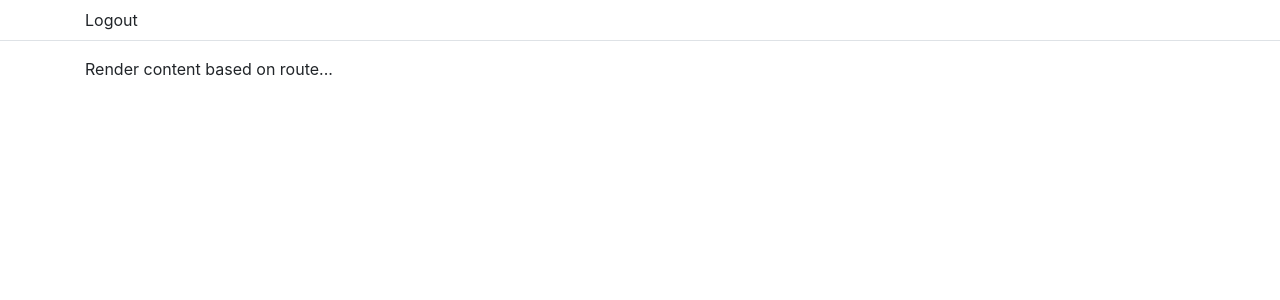
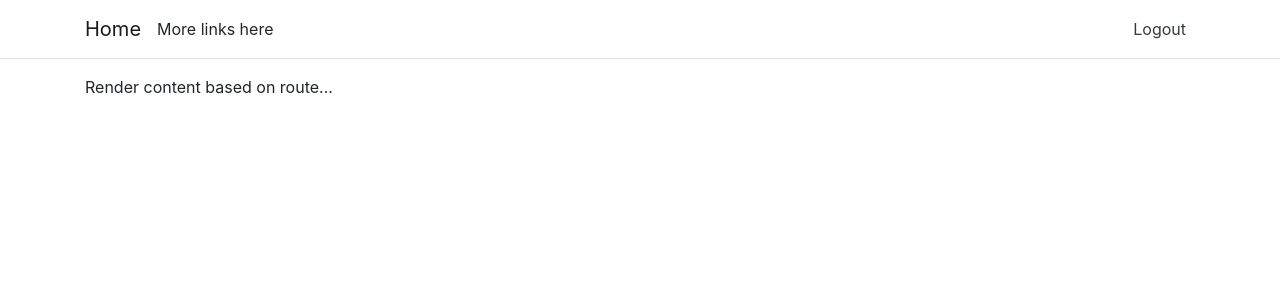
Before and after one commit to paulbulman/parking-website, a React (Create React App) app: page / in a window 1280 px wide. Both pictures are taken after typing "name@example.com", "Sample123" into the empty fields and a click on the button "Log in". Shown: the top 300 px of the page. Built offline with nearby package versions, Linux system fonts and the light colour scheme; no server answers.

Commit message:
Create basic navigation bar

```diff
--- a/package.json
+++ b/package.json
@@ -8,6 +8,7 @@
     "react": "^16.12.0",
     "react-dom": "^16.12.0",
     "react-redux": "^7.1.3",
+    "react-router-dom": "^5.1.2",
     "react-scripts": "3.3.0",
     "redux": "^4.0.5",
     "redux-thunk": "^2.3.0"
--- a/src/components/header/AuthenticatedHeader.js
+++ b/src/components/header/AuthenticatedHeader.js
@@ -1,5 +1,23 @@
 import React from "react";
+import Logout from "./Logout";
+import Home from "./Home";
 
-const AuthenticatedHeader = () => <div>Logout</div>;
+const AuthenticatedHeader = () => (
+  <>
+    <Home />
+    <div className="navbar-collapse collapse d-sm-inline-flex flex-sm-row-reverse">
+      <ul className="navbar-nav">
+        <li className="nav-item">
+          <Logout />
+        </li>
+      </ul>
+      <ul className="navbar-nav flex-grow-1">
+          <li className="nav-item">
+              More links here
+          </li>
+      </ul>
+    </div>
+  </>
+);
 
 export default AuthenticatedHeader;
--- /dev/null
+++ b/src/components/header/Home.js
@@ -0,0 +1,10 @@
+import React from "react";
+import { Link } from "react-router-dom";
+
+const Home = () => (
+  <Link className="navbar-brand" to="/">
+    Home
+  </Link>
+);
+
+export default Home;
--- a/src/components/header/UnauthenticatedHeader.js
+++ b/src/components/header/UnauthenticatedHeader.js
@@ -1,5 +1,6 @@
 import React from "react";
+import Home from "./Home";
 
-const UnauthenticatedHeader = () => <div>Home</div>;
+const UnauthenticatedHeader = () => <Home />;
 
 export default UnauthenticatedHeader;
--- a/src/index.js
+++ b/src/index.js
@@ -1,6 +1,7 @@
 import React from "react";
 import ReactDOM from "react-dom";
 import { Provider } from "react-redux";
+import { BrowserRouter } from "react-router-dom";
 import App from "./App";
 import configureStore from "./redux/config/configureStore";
 import initialState from "./redux/reducers/initialState";
@@ -14,7 +15,9 @@ const store = configureStore(initialState);
 
 ReactDOM.render(
   <Provider store={store}>
-    <App />
+    <BrowserRouter>
+      <App />
+    </BrowserRouter>
   </Provider>,
   document.getElementById("root")
 );
```
Also changed, not shown: 1 other file (tests, documents, lock files or other folders).
